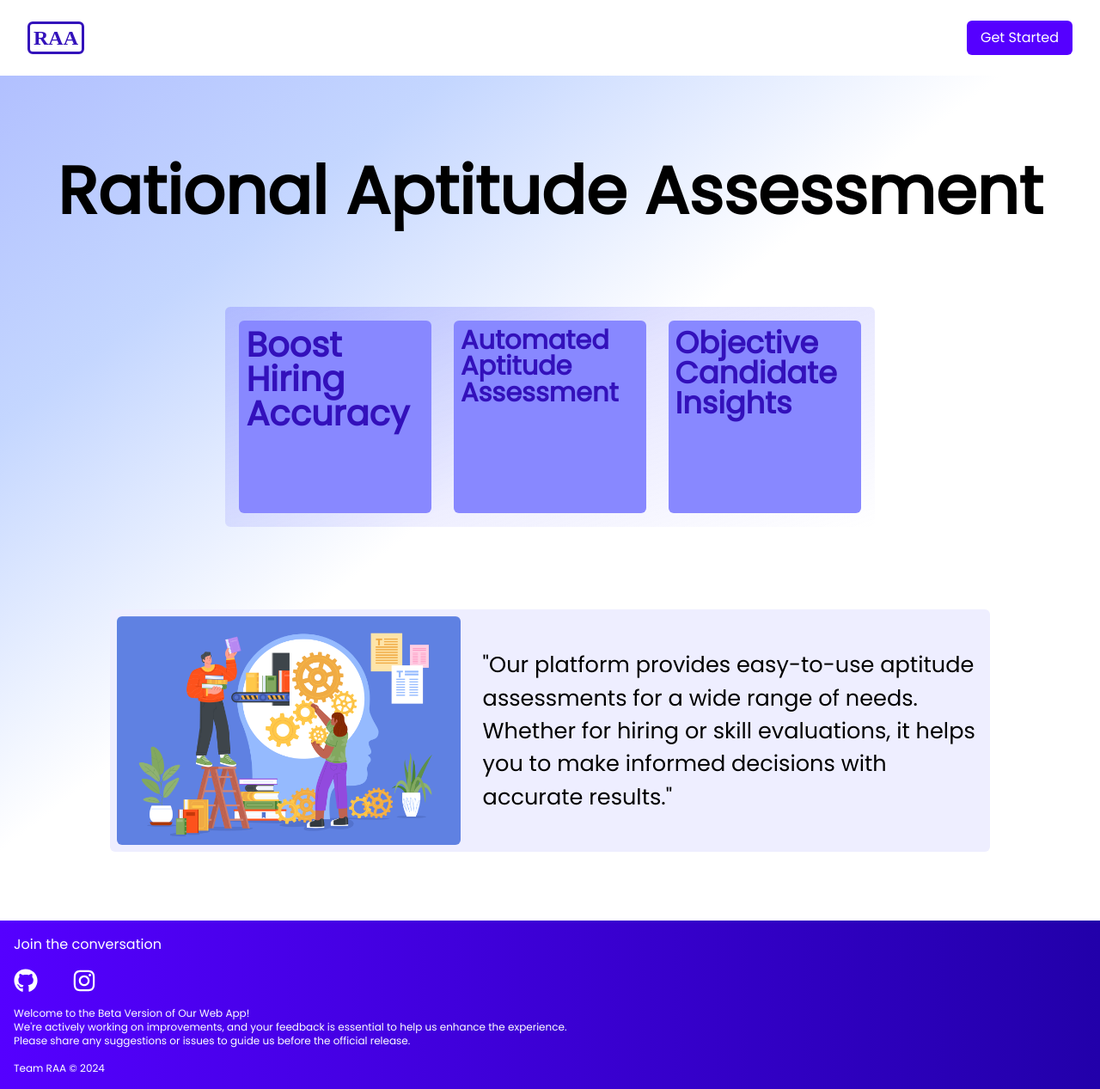
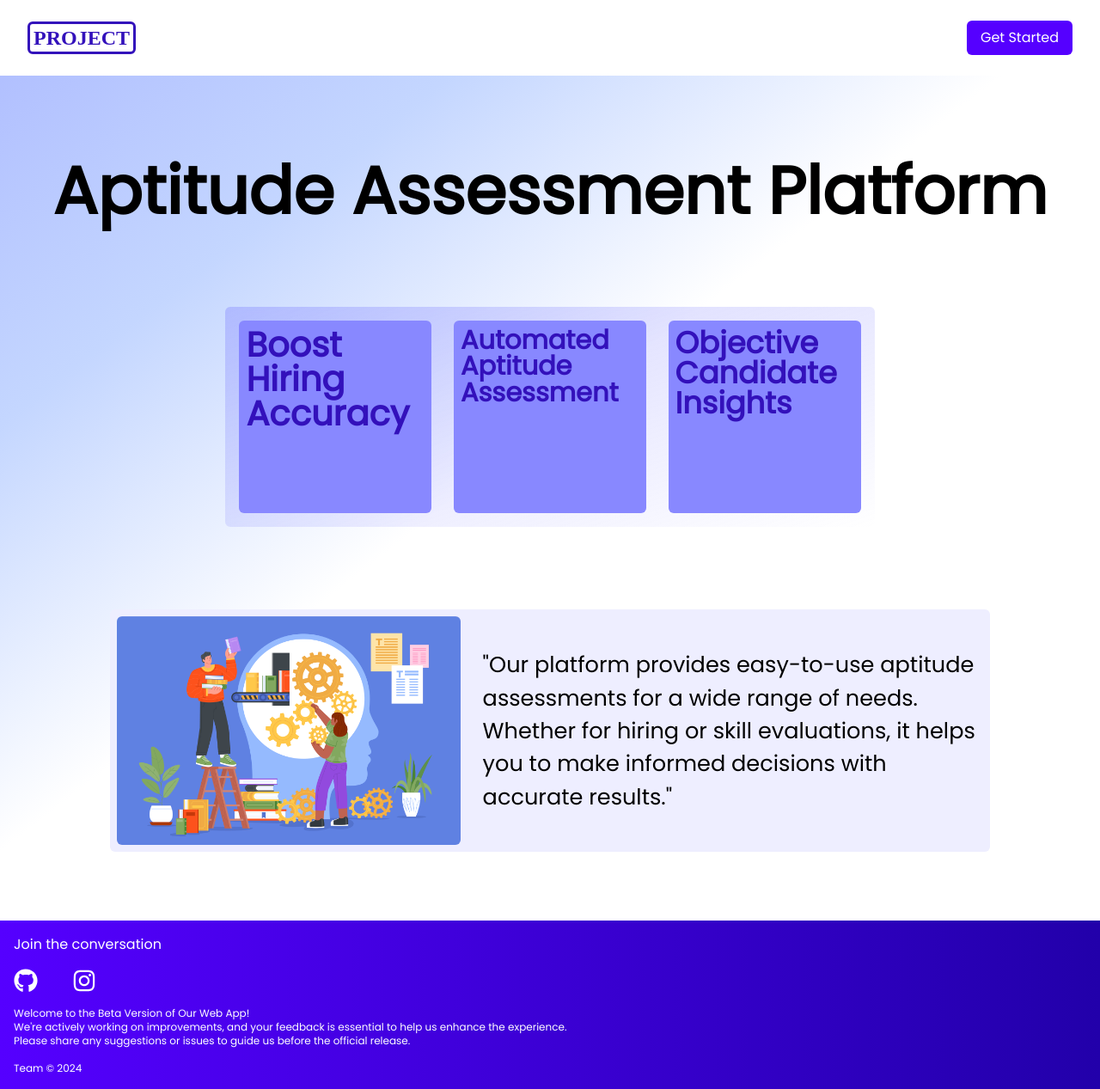
Before and after one commit to Atharv23sm/FinalYearProject, a React (Vite) app in the folder client/: page / in a window 1280 px wide. Shown: the whole page at 86% size. Built offline with nearby package versions, Linux system fonts and the light colour scheme; a web font is replaced by a local one.

Commit message:
Couldn't find good name for project so just kept "project"

```diff
--- a/client/src/components/Logo.jsx
+++ b/client/src/components/Logo.jsx
@@ -6,7 +6,7 @@ export default function Logo() {
       to="/home"
       className="w-fit h-fit font-[Gabarito] font-bold text-[#31b] text-2xl px-1 border-[3px] rounded-md border-[#31b]"
     >
-      RAA
+      PROJECT
     </Link>
   );
 }
--- a/client/src/pages/Landing.jsx
+++ b/client/src/pages/Landing.jsx
@@ -28,7 +28,7 @@ function Landing() {
         </div>
         <div className="w-full flex justify-center px-6 py-16 lg:py-24">
           <div className="animate-[landingTrans1_3s_ease] leading-none text-[14vw] lg:text-[6vw] font-extrabold">
-            Rational Aptitude Assessment
+            Aptitude Assessment Platform
           </div>
         </div>
         <div
--- a/client/src/partials/Footer.jsx
+++ b/client/src/partials/Footer.jsx
@@ -22,7 +22,7 @@ function Footer() {
         Please share any suggestions or issues to guide us before the official
         release.
       </div>
-      <div className="text-xs">{"Team RAA © " + new Date().getFullYear()}</div>
+      <div className="text-xs">{"Team © " + new Date().getFullYear()}</div>
     </div>
   );
 }
```
